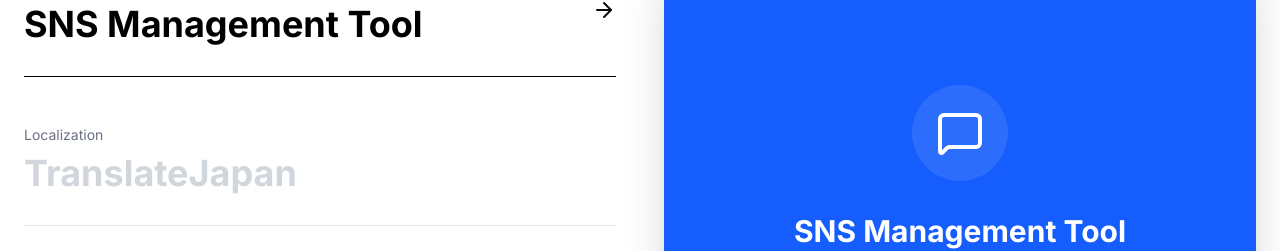
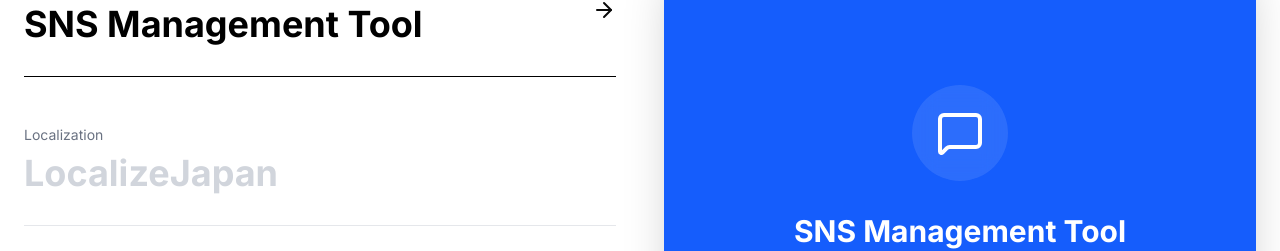
Before and after one commit to KuranosukeOhta/northerns-lab-corporate-site, a Next.js app: page / in a window 1280 px wide. Shown: the part 1240-1491 px from the top of the page. Built offline with nearby package versions, Linux system fonts and the light colour scheme.

Commit message:
chore: TranslateJapan を LocalizeJapan に名称変更

```diff
--- a/src/components/projects/ProjectHoverReveal.tsx
+++ b/src/components/projects/ProjectHoverReveal.tsx
@@ -17,7 +17,7 @@ const projects = [
   },
   {
     id: 2,
-    title: "TranslateJapan",
+    title: "LocalizeJapan",
     category: "Localization",
     description: "海外コンテンツの日本語ローカライズに特化した、YouTube動画の翻訳・吹き替えサービス。",
     icon: <Globe className="w-12 h-12" />,
```
